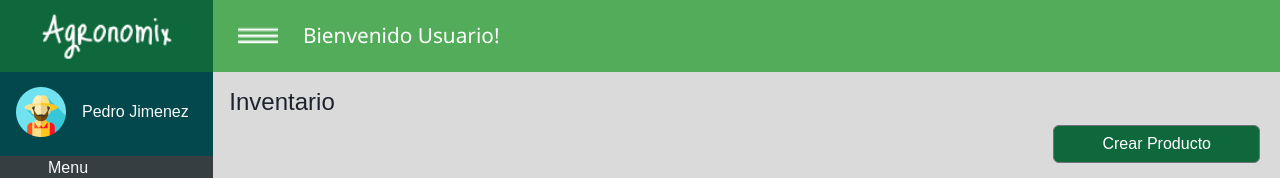
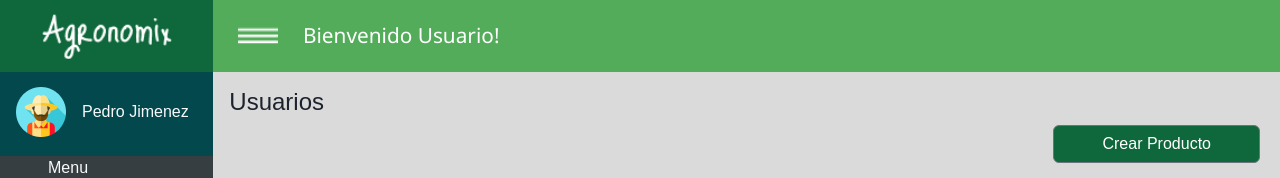
Before and after one commit to CibProTec/agronomix, a React (Create React App) app: page /Usuarios in a window 1280 px wide. Shown: the top 178 px of the page. Built offline with nearby package versions, Linux system fonts and the light colour scheme; no server answers.

Commit message:
updating the links on the sidebar

```diff
--- a/src/pages/Products/Products.jsx
+++ b/src/pages/Products/Products.jsx
@@ -22,7 +22,7 @@ export const Products = () => {
 
   return (
     <Container>
-        <h4 className='mt-3 ms-1'>Inventario</h4>
+        <h4 className='mt-3 ms-1'>Productos</h4>
         <div className='d-flex justify-content-end'>
             <Button className='bg-verde-bosque px-5 float-right me-2 mb-5'>Crear Producto</Button>
         </div>
--- a/src/pages/Users/Users.jsx
+++ b/src/pages/Users/Users.jsx
@@ -22,7 +22,7 @@ export const Users = () => {
 
   return (
     <Container>
-        <h4 className='mt-3 ms-1'>Inventario</h4>
+        <h4 className='mt-3 ms-1'>Usuarios</h4>
         <div className='d-flex justify-content-end'>
             <Button className='bg-verde-bosque px-5 float-right me-2 mb-5'>Crear Producto</Button>
         </div>
--- a/src/reusable/Sidebar/Sidebar.jsx
+++ b/src/reusable/Sidebar/Sidebar.jsx
@@ -34,15 +34,15 @@ export const Sidebar = () => {
                 <div className="home-icon"></div>
                 Inicio
             </div>
-            <div className="sidebar-item cursor-pointer" onClick={() => {handleNavigate('Products')}}>
+            <div className="sidebar-item cursor-pointer" onClick={() => {handleNavigate('Productos')}}>
                 <div className="products-icon"></div>
                 Productos
             </div>
-            <div className="sidebar-item cursor-pointer" onClick={() => {handleNavigate('Inventory')}}>
+            <div className="sidebar-item cursor-pointer" onClick={() => {handleNavigate('Inventario')}}>
                 <div className="inventory-chart-icon"></div>
                 Reporte de Inventario
             </div>
-            <div className="sidebar-item cursor-pointer" onClick={() => {handleNavigate('Users')}}>
+            <div className="sidebar-item cursor-pointer" onClick={() => {handleNavigate('Usuarios')}}>
                 <div className="user-icon"></div>
                 Usuarios
             </div>
```
